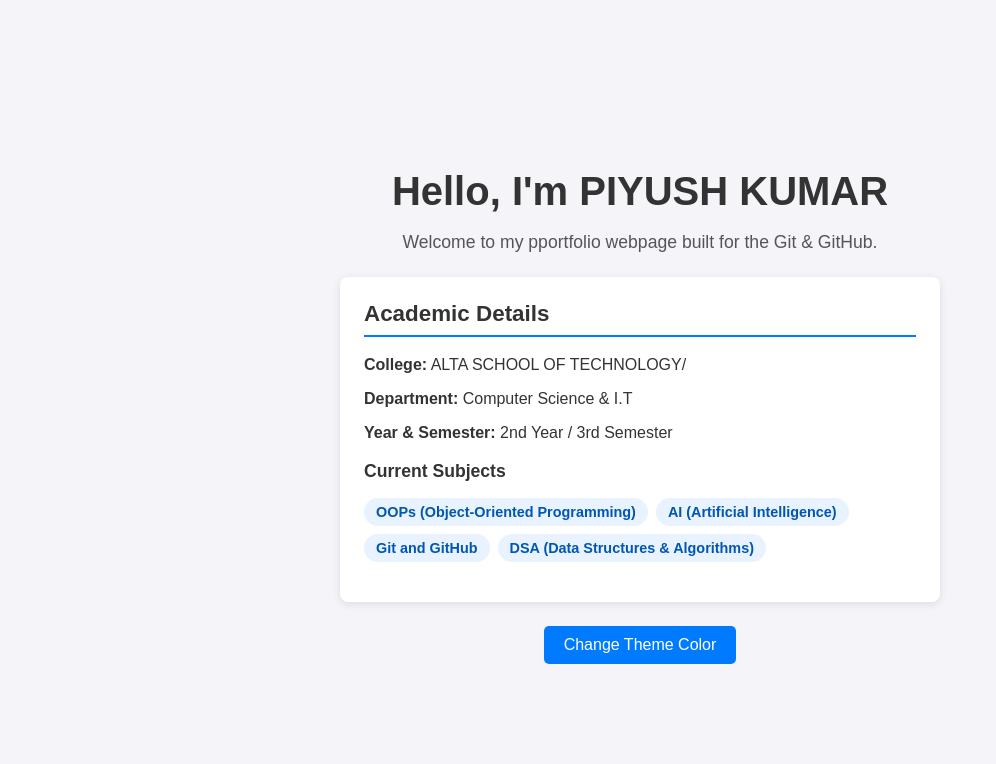
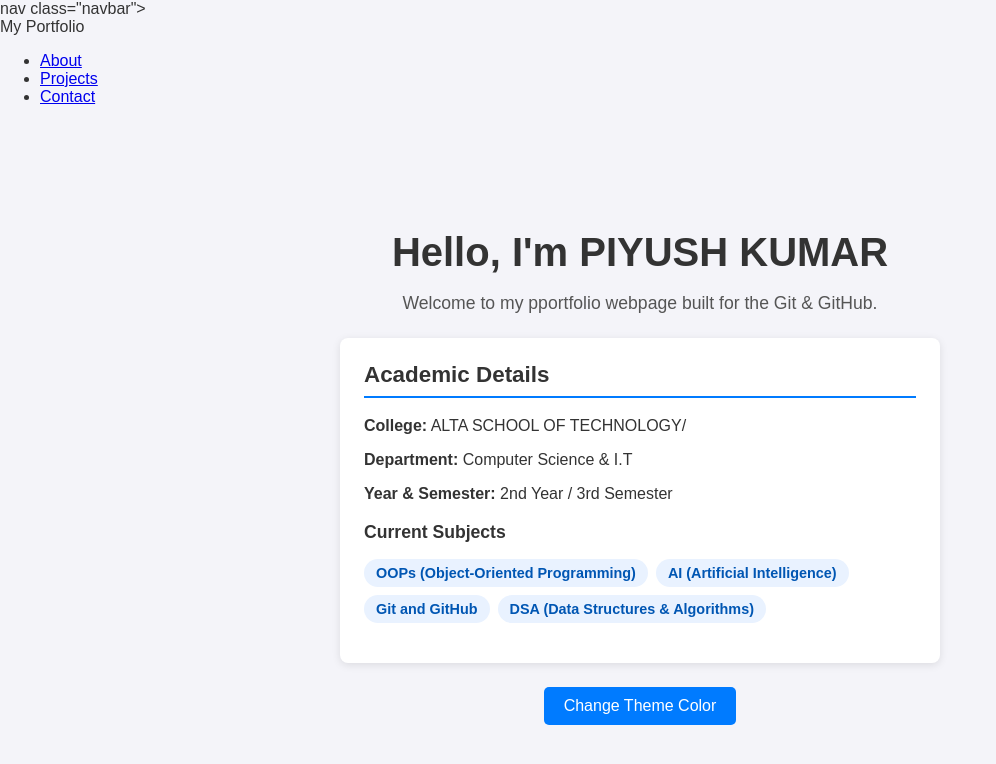
Before and after one commit to piyushkr759153-gif/Github-Practical-Test, a plain HTML site: page index.html in a window 1280 px wide. Shown: the whole page, without its empty margins (0-996 px from the left). Drawn offline with Linux system fonts and the light colour scheme.

Commit message:
Added navigation bar to website

```diff
--- a/index.html
+++ b/index.html
@@ -7,7 +7,13 @@
     <link rel="stylesheet" href="style.css">
 </head>
 <body>
-
+    nav class="navbar">
+        <div class="logo">My Portfolio</div>
+        <ul class="nav-links">
+            <li><a href="#about">About</a></li>
+            <li><a href="#projects">Projects</a></li>
+            <li><a href="#contact">Contact</a></li>
+        </ul>
     <main class="container">
         <section class="hero">
             <h1>Hello, I'm <span id="name-placeholder">PIYUSH KUMAR</span></h1>
```
